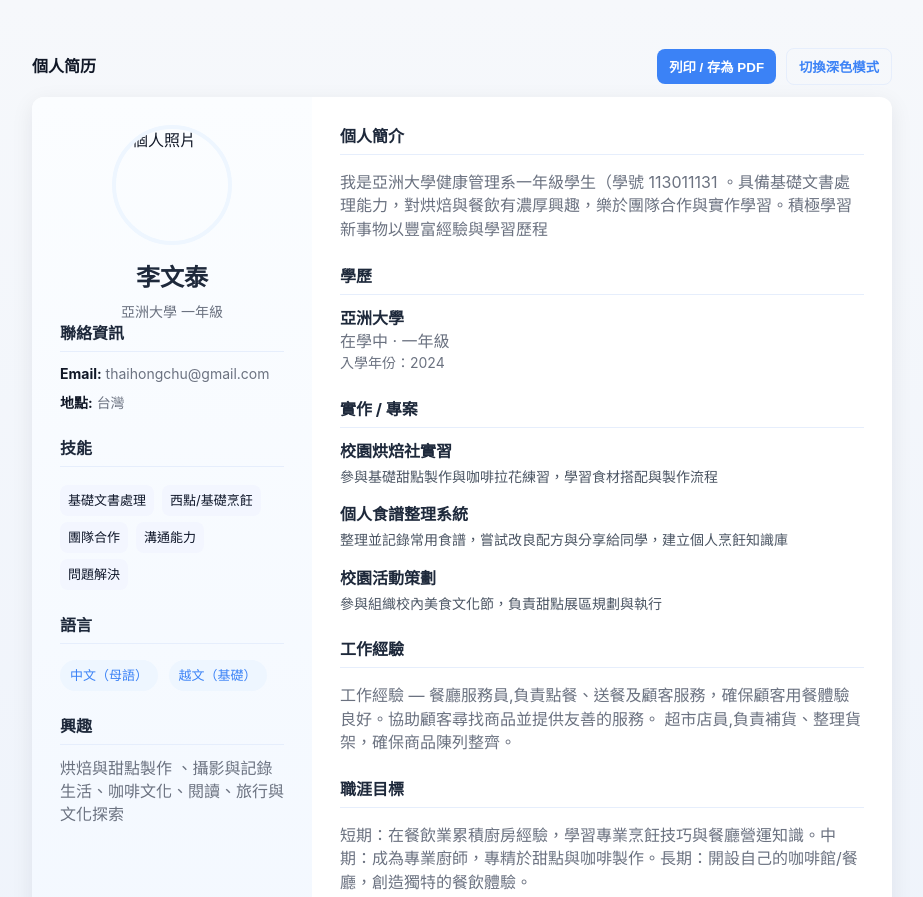
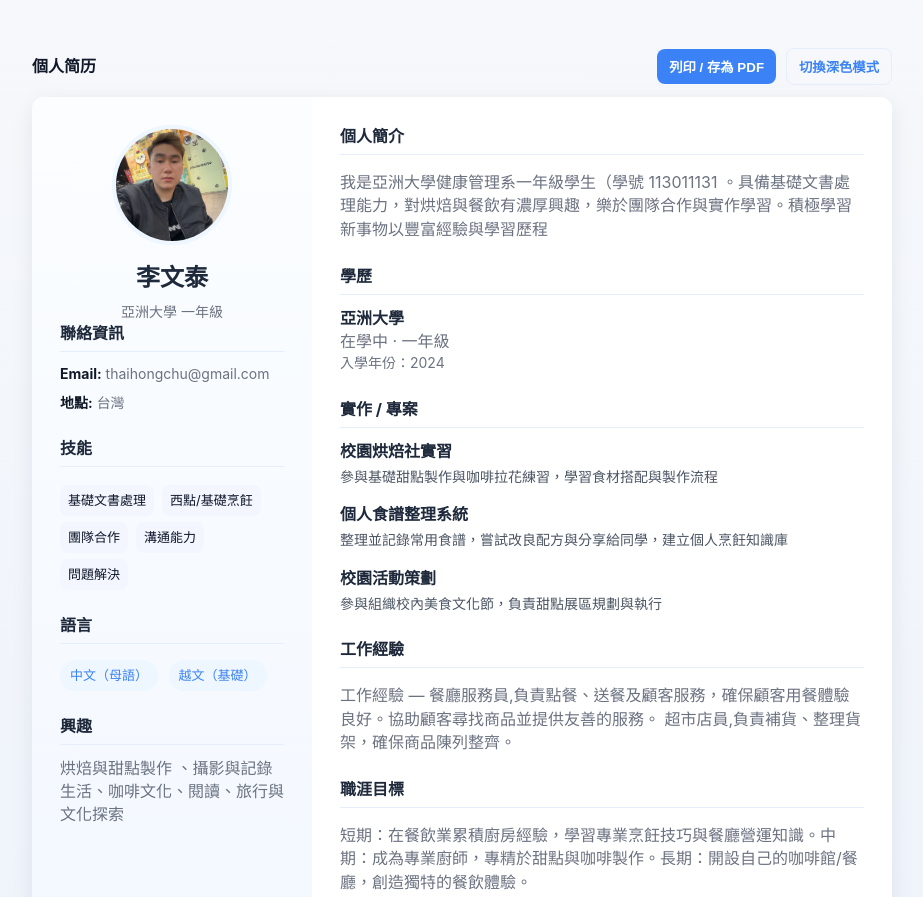
Before and after one commit to thaixoan2025/Thaihongchu, a plain HTML site: page index.html in a window 1280 px wide. Shown: the top 897 px of the page, without its empty margins (178-1101 px from the left). Drawn offline with Linux system fonts and the light colour scheme.

Commit message:
index.html

```diff
--- a/index.html
+++ b/index.html
@@ -409,7 +409,7 @@
           <div
             style="display: flex; flex-direction: column; align-items: center"
           >
-            <img class="avatar" src="5FD78CAC-39F6-444B-97CD-1994E5E0337E.jpeg" alt="個人照片" />
+            <img class="avatar" src="4347a89d-25d5-4f31-9768-6b185cfd8fb6.jpeg" alt="個人照片" />
 
             <h1>李文泰</h1>
             <div class="meta">亞洲大學 一年級</div>
```
